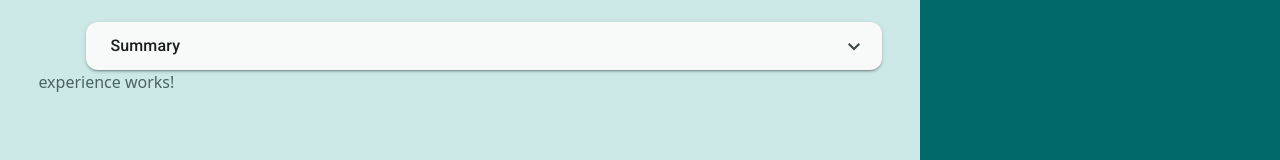
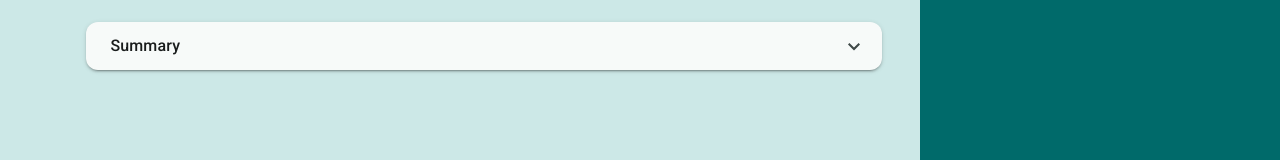
Before and after one commit to Luk33374/CV-app, an Angular app: page / in a window 1280 px wide. Shown: the part 154-314 px from the top of the page. Built offline with nearby package versions, Linux system fonts and the light colour scheme.

Commit message:
Remove experience

```diff
--- a/src/app/app.html
+++ b/src/app/app.html
@@ -2,7 +2,6 @@
   <mat-drawer-content>
     <app-heading />
     <app-summary />
-    <app-experience />
   </mat-drawer-content>
   <mat-drawer mode="side" position="end" opened><pre>Drawer content</pre></mat-drawer>
 </mat-drawer-container>
--- a/src/app/app.ts
+++ b/src/app/app.ts
@@ -2,11 +2,10 @@ import { Component, signal } from '@angular/core';
 import { MatSidenavModule } from '@angular/material/sidenav';
 import { Heading } from './main-content/heading/heading';
 import { Summary } from './main-content/summary/summary';
-import { Experience } from './main-content/experience/experience';
 
 @Component({
   selector: 'app-root',
-  imports: [MatSidenavModule, Heading, Summary, Experience],
+  imports: [MatSidenavModule, Heading, Summary],
   templateUrl: './app.html',
   styleUrl: './app.scss',
 })
--- a/src/app/main-content/experience/experience.html
+++ /dev/null
@@ -1 +0,0 @@
-<p>experience works!</p>
```
Also changed, not shown: src/app/main-content/experience/experience.ts (deleted, +0 -9 lines), src/app/main-content/experience/experience.scss (deleted), 1 other file (tests, documents, lock files or other folders).
